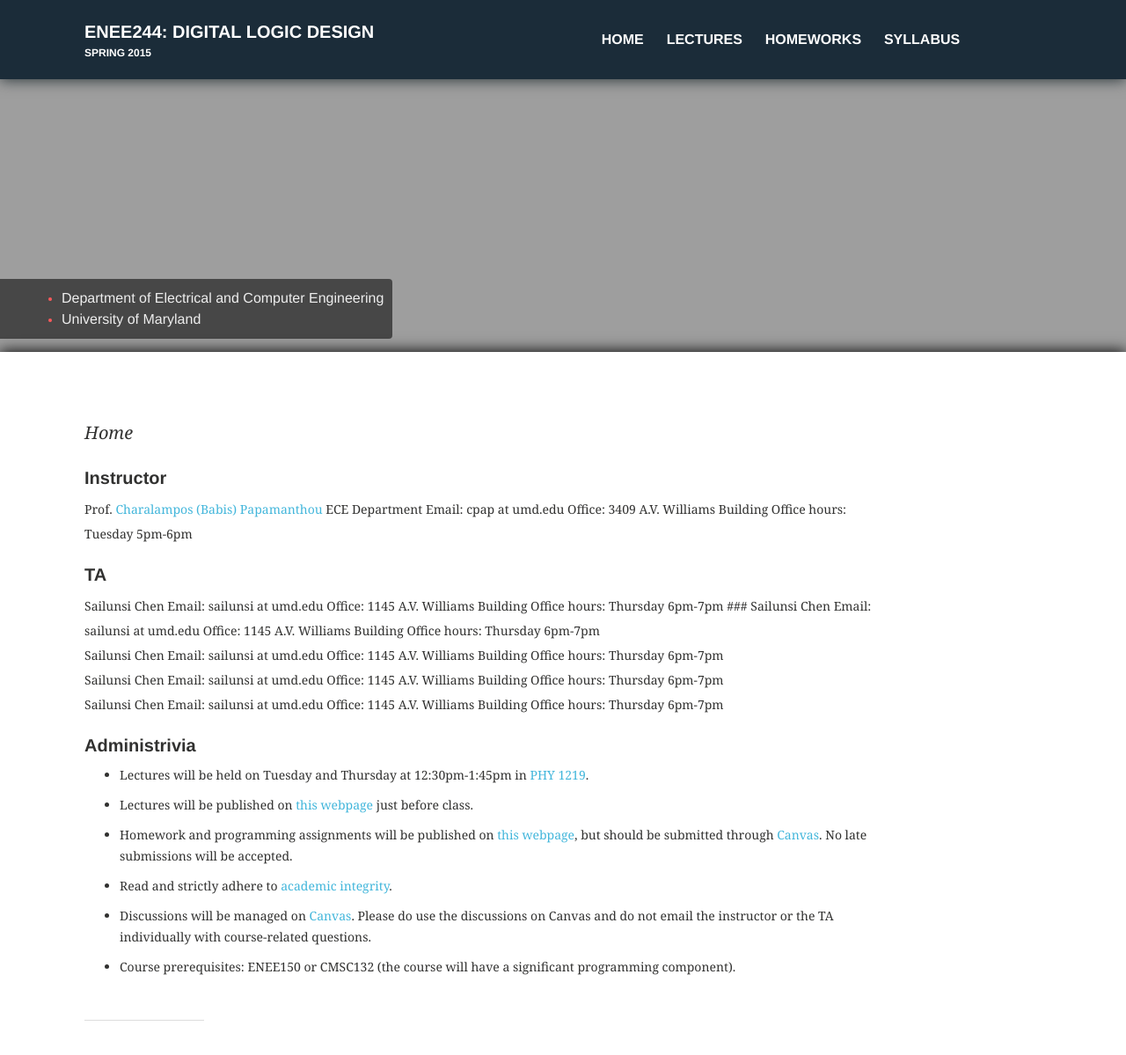
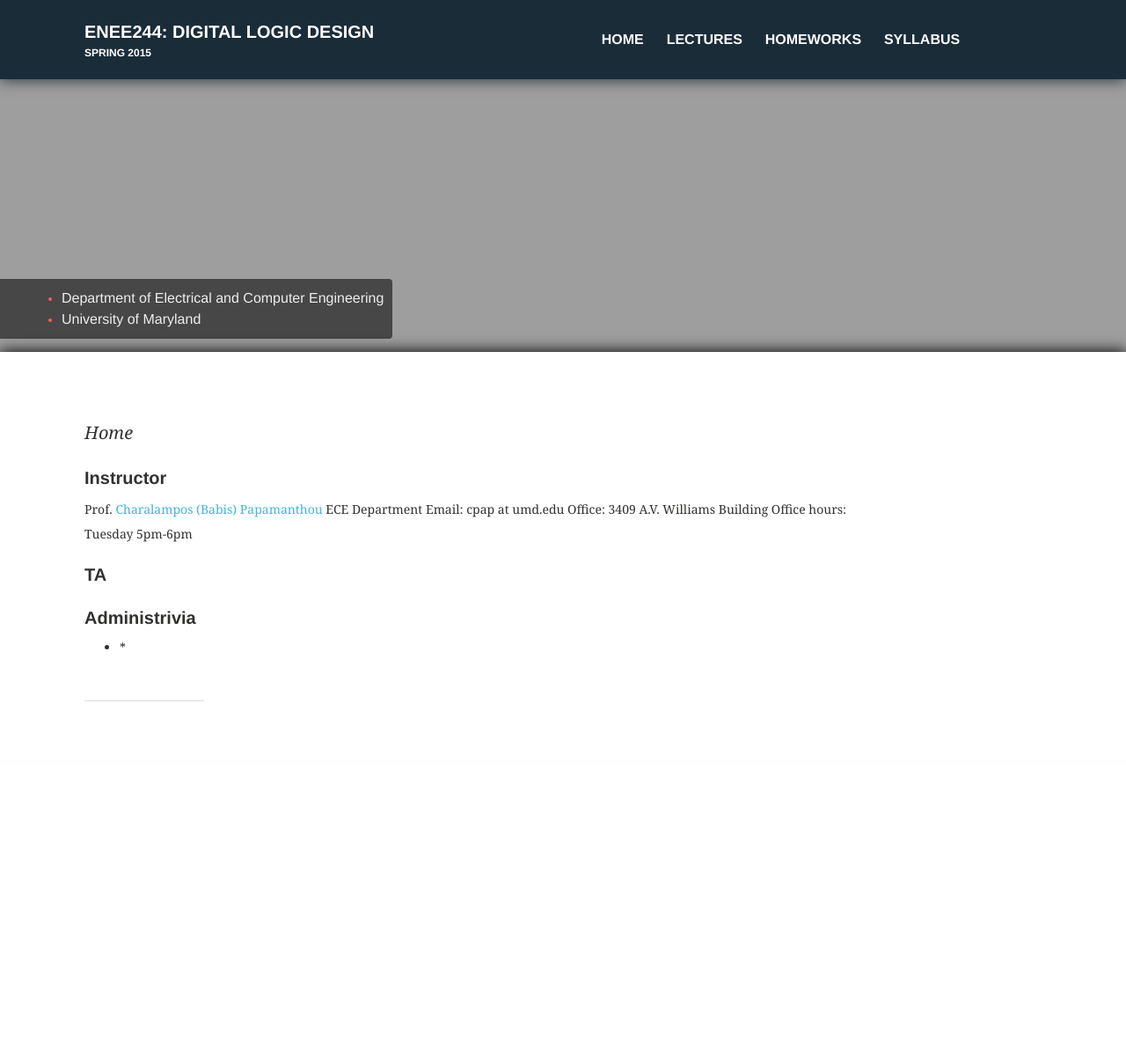
Before and after one commit to enee244/enee244.github.io, a Jekyll site: the page built from index.md, in a window 1280 px wide and 1227 px high. Shown: the top 1199 px of the window at 88% size. Built offline with Jekyll 4.4.1, drawn with Linux system fonts in a browser that asks for light colours.

Commit message:
Update index.md

```diff
--- a/index.md
+++ b/index.md
@@ -15,38 +15,11 @@ Office: 3409 A.V. Williams Building
 Office hours: Tuesday 5pm-6pm
 
 ###TA
-Sailunsi Chen
-Email: sailunsi at umd.edu
-Office: 1145 A.V. Williams Building
-Office hours: Thursday 6pm-7pm
-###
-Sailunsi Chen
-Email: sailunsi at umd.edu
-Office: 1145 A.V. Williams Building
-Office hours: Thursday 6pm-7pm
 
-Sailunsi Chen
-Email: sailunsi at umd.edu
-Office: 1145 A.V. Williams Building
-Office hours: Thursday 6pm-7pm
-
-Sailunsi Chen
-Email: sailunsi at umd.edu
-Office: 1145 A.V. Williams Building
-Office hours: Thursday 6pm-7pm
-
-Sailunsi Chen
-Email: sailunsi at umd.edu
-Office: 1145 A.V. Williams Building
-Office hours: Thursday 6pm-7pm
 
 
 
 ###Administrivia
 
-*	Lectures will be held on Tuesday and Thursday at 12:30pm-1:45pm in [PHY 1219](https://www.google.com/maps/@38.987773,-76.940372,3a,75y,41.89h,90t/data=!3m4!1e1!3m2!1sh1Lh8S4IT3gdKSn3bGlEVQ!2e0).
-*	Lectures will be published on [this webpage](http://enee459c.github.io/lectures/) just before class.
-*	Homework and programming assignments will be published on [this webpage](http://enee459c.github.io/homeworks/), but should be submitted through [Canvas](https://umd.instructure.com/login). No late submissions will be accepted.
-*	Read and strictly adhere to [academic integrity](http://www.faculty.umd.edu/teach/integrity.html).
-*	Discussions will be managed on [Canvas](https://umd.instructure.com/login). Please do use the discussions on Canvas and do not email the instructor or the TA individually with course-related questions.
-*	Course prerequisites: ENEE150 or CMSC132 (the course will have a significant programming component).
+*
+*
```
